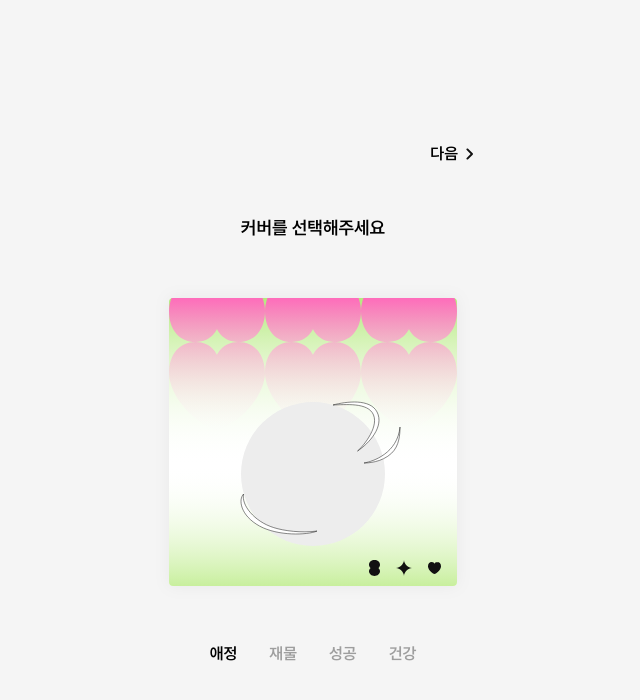
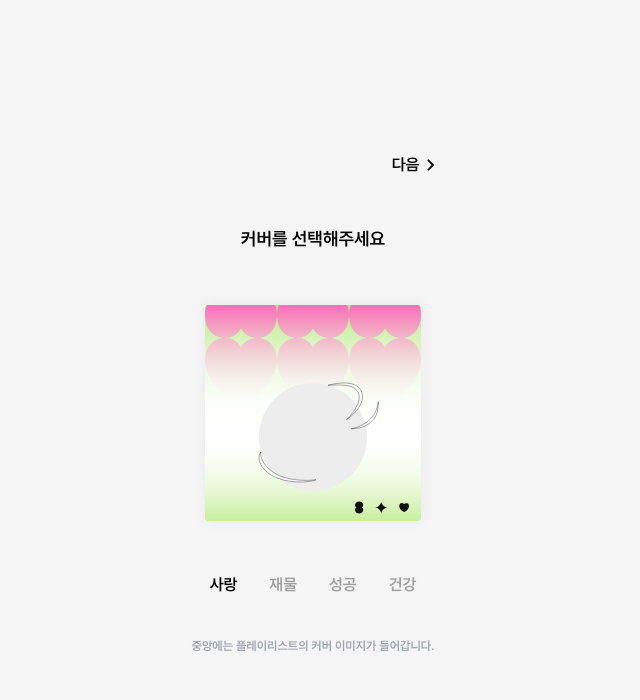
Before and after one commit to whats-the-letter/FE, a Next.js app: page /newalbum in a window 1280 px wide. Shown: the top 700 px of the page, without its empty margins (327-967 px from the left). Built offline with nearby package versions, Linux system fonts and the light colour scheme.

Commit message:
refactor : 앨범 디자인 컴포넌트 추가, 라디오 버튼 컴포넌트 분리

```diff
--- a/pages/newalbum.tsx
+++ b/pages/newalbum.tsx
@@ -1,6 +1,6 @@
-import { InputHTMLAttributes, forwardRef } from "react";
-import { classNames } from "../features/common/utils/classNames";
-import { useForm } from "react-hook-form";
+import React, { useState } from "react";
+import { SubmitHandler, useForm } from "react-hook-form";
+import EditorAlbum from "../features/collection/components/AlbumSelect";
 
 export default function Page() {
   const {
@@ -8,109 +8,45 @@ export default function Page() {
     watch,
     register,
     handleSubmit,
-  } = useForm<{
-    editor: string;
-  }>({
+  } = useForm<{ editor: string }>({
     mode: "onChange",
     defaultValues: {
       editor: "editor-love",
     },
   });
 
-  const isEditor = watch("editor");
+  const albumSelection = {
+    "editor-love": "/assets/editor/editor-love.svg",
+    "editor-money": "/assets/editor/editor-money.svg",
+    "editor-success": "/assets/editor/editor-success.svg",
+    "editor-health": "/assets/editor/editor-health.svg",
+  };
+
+  const labelMap: Record<string, string> = {
+    "editor-love": "사랑",
+    "editor-money": "재물",
+    "editor-success": "성공",
+    "editor-health": "건강",
+  };
+
+  const [isEditor, setIsEditor] = useState("editor-love");
+
+  const onSubmit: SubmitHandler<{ editor: string }> = (data) => {
+    console.log(data);
+  };
 
   return (
     <>
       <div className="flex flex-col w-full h-screen items-center justify-center z-10 m-auto space-y-10 max-w-screen-sm">
         <form>
-          <div className="flex flex-col justify-center items-center m-auto px-8 space-y-10 my-20">
-            <div className="flex w-full space-y-6 justify-end ">
-              <button className="flex items-center h-10 w-fit ">
-                <span className="font-pretendard mx-2">다음 </span>
-                <img src="/assets/icons/chevron_right.svg" alt="arrow-right" />
-              </button>
-            </div>
-            <span className="text-lg text-center font-pretendard">
-              커버를 선택해주세요
-            </span>
-            <img src="/assets/editor/editor-love.svg" alt="cover" />
-
-            <div className="flex flex-row gap-8">
-              <EditorRadioButton
-                {...register("editor", {})}
-                id="editor-love"
-                name="editor"
-                value="editor-love"
-                label="애정"
-                selected={isEditor}
-              ></EditorRadioButton>
-              <EditorRadioButton
-                {...register("editor", {})}
-                id="editor-money"
-                name="editor"
-                value="editor-money"
-                label="재물"
-                selected={isEditor}
-              ></EditorRadioButton>
-              <EditorRadioButton
-                {...register("editor", {})}
-                id="editor-success"
-                name="editor"
-                value="editor-success"
-                label="성공"
-                selected={isEditor}
-              ></EditorRadioButton>
-              <EditorRadioButton
-                {...register("editor", {})}
-                id="editor-health"
-                name="editor"
-                value="editor-health"
-                label="건강"
-                selected={isEditor}
-              ></EditorRadioButton>
-            </div>
-          </div>
+          <EditorAlbum
+            albumSelection={albumSelection}
+            labelMap={labelMap}
+            isEditor={isEditor}
+            onAlbumChange={(editor) => setIsEditor(editor)}
+          />
         </form>
       </div>
     </>
   );
 }
-
-interface EditorRadioButtonProps extends InputHTMLAttributes<HTMLInputElement> {
-  label: React.ReactNode;
-  id: string;
-  selected: boolean | string;
-
-  name: string;
-  value: string;
-  defaultChecked?: boolean;
-}
-
-// eslint-disable-next-line react/display-name
-const EditorRadioButton = forwardRef<HTMLInputElement, EditorRadioButtonProps>(
-  ({ label, selected, id, name, value, defaultChecked, ...props }, ref) => {
-    return (
-      <>
-        <input
-          id={id}
-          value={value}
-          name={name}
-          type="radio"
-          {...props}
-          ref={ref}
-          required
-          className="hidden"
-        ></input>
-        <label
-          htmlFor={id}
-          className={classNames(
-            "font-pretendard text-[#9e9e9e]",
-            selected === value && "text-black"
-          )}
-        >
-          {label}
-        </label>
-      </>
-    );
-  }
-);
```
